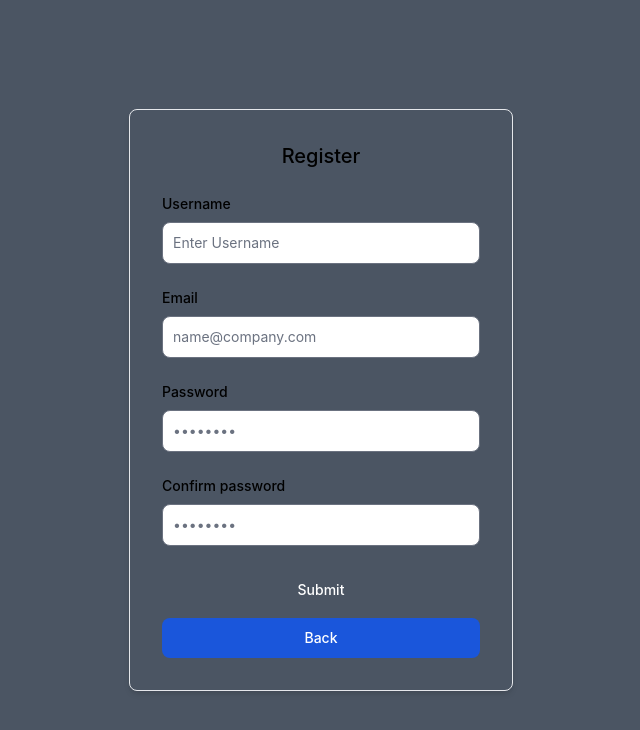
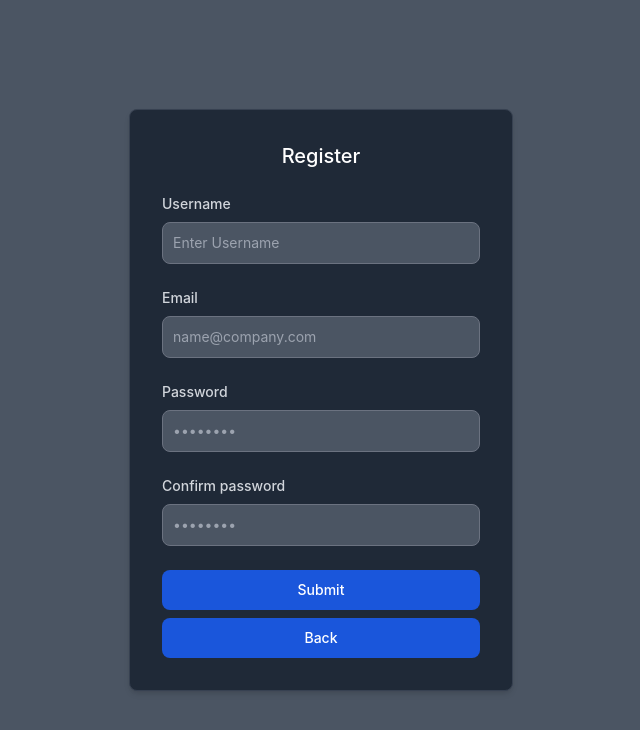
Before and after one commit to HEEPOKE/nestjs-next-ts, a Next.js app in the folder frontend/: page /auth/register in a window 1280 px wide. Shown: the top 730 px of the page, without its empty margins (319-959 px from the left). Built offline with nearby package versions, Linux system fonts and the light colour scheme.

Commit message:
update form auth

```diff
--- a/frontend/app/auth/login/page.tsx
+++ b/frontend/app/auth/login/page.tsx
@@ -13,26 +13,26 @@ export default function Loginpage() {
 
   return (
     <div className="relative grid h-screen place-items-center">
-      <div className="align-center w-full max-w-sm bg-white rounded-lg border border-gray-200 shadow-md sm:p-6 md:p-8 dark:bg-gray-800 dark:border-gray-700">
+      <div className="align-center w-full max-w-sm rounded-lg border shadow-md sm:p-6 md:p-8 bg-gray-800 border-gray-700">
         <form className="space-y-6">
-          <h5 className="text-xl font-medium dark:text-white text-center">
+          <h5 className="text-xl font-medium text-center text-white">
             Sign in
           </h5>
           <div>
-            <label className="block mb-2 text-sm font-medium dark:text-gray-300">
+            <label className="block mb-2 text-sm font-medium text-gray-300">
               Your email
             </label>
             <input
               type="email"
               name="email"
               id="email"
-              className="bg-gray-50 border border-gray-300 text-sm rounded-lg focus:ring-blue-500 focus:border-blue-500 block w-full p-2.5 dark:bg-gray-600 dark:border-gray-500 dark:placeholder-gray-400 dark:text-white"
+              className="border text-sm rounded-lg block w-full p-2.5 bg-gray-600 border-gray-500 placeholder-gray-400 text-white"
               placeholder="@example.com"
               required
             />
           </div>
           <div>
-            <label className="block mb-2 text-sm font-medium dark:text-gray-300">
+            <label className="block mb-2 text-sm font-medium text-gray-300">
               Your password
             </label>
             <input
@@ -41,7 +41,7 @@ export default function Loginpage() {
               id="password"
               placeholder="••••••••"
               minLength={8}
-              className="bg-gray-50 border border-gray-300 text-sm rounded-lg focus:ring-blue-500 focus:border-blue-500 block w-full p-2.5 dark:bg-gray-600 dark:border-gray-500 dark:placeholder-gray-400 dark:text-white"
+              className="border text-sm rounded-lg block w-full p-2.5 bg-gray-600 border-gray-500 placeholder-gray-400 text-white"
               required
             />
           </div>
@@ -52,17 +52,17 @@ export default function Loginpage() {
                   id="remember"
                   type="checkbox"
                   value=""
-                  className="w-4 h-4 bg-gray-50 rounded border border-gray-300 focus:ring-3 focus:ring-blue-300 dark:bg-gray-700 dark:border-gray-600 dark:focus:ring-blue-600 dark:ring-offset-gray-800"
+                  className="w-4 h-4 rounded border bg-gray-700 border-gray-600 focus:ring-blue-600 ring-offset-gray-800"
                   required
                 />
               </div>
-              <label className="ml-2 text-sm font-medium dark:text-gray-300">
+              <label className="ml-2 text-sm font-medium text-gray-300">
                 Remember me
               </label>
             </div>
             <Link
               href="/auth/forgotpassword"
-              className="ml-auto text-sm text-blue-700 hover:underline dark:text-blue-500"
+              className="ml-auto text-sm hover:underline text-blue-500"
             >
               Forgot Password?
             </Link>
@@ -81,11 +81,11 @@ export default function Loginpage() {
         >
           Back
         </button>
-        <div className="text-sm font-medium dark:text-gray-300 mt-1">
+        <div className="text-sm font-medium text-gray-300 mt-1">
           Not registered?{" "}
           <Link
             href="/auth/register"
-            className="text-blue-700 hover:underline dark:text-blue-500"
+            className="text-blue-500 hover:underline"
           >
             Create account
           </Link>
--- a/frontend/app/auth/register/page.tsx
+++ b/frontend/app/auth/register/page.tsx
@@ -1,7 +1,6 @@
 "use client";
 
 import React from "react";
-import Link from "next/link";
 import { useRouter } from "next/navigation";
 
 export default function Registerpage() {
@@ -13,39 +12,39 @@ export default function Registerpage() {
 
   return (
     <div className="relative grid h-screen place-items-center">
-      <div className="align-center w-full max-w-sm rounded-lg border shadow-md sm:p-6 md:p-8 dark:bg-gray-800 dark:border-gray-700">
+      <div className="align-center w-full max-w-sm rounded-lg border shadow-md sm:p-6 md:p-8 bg-gray-800 border-gray-700">
         <form className="space-y-6">
-          <h5 className="text-xl font-medium dark:text-white text-center">
+          <h5 className="text-xl font-medium text-white text-center">
             Register
           </h5>
           <div>
-            <label className="block mb-2 text-sm font-medium dark:text-gray-300">
+            <label className="block mb-2 text-sm font-medium text-gray-300">
               Username
             </label>
             <input
               type="text"
               name="username"
               id="usename"
-              className="border text-sm rounded-lg block w-full p-2.5 dark:bg-gray-600 dark:border-gray-500 dark:placeholder-gray-400 dark:text-white"
+              className="border text-sm rounded-lg block w-full p-2.5 bg-gray-600 border-gray-500 placeholder-gray-400 text-white"
               placeholder="Enter Username"
               required
             />
           </div>
           <div>
-            <label className="block mb-2 text-sm font-medium dark:text-gray-300">
+            <label className="block mb-2 text-sm font-medium text-gray-300">
               Email
             </label>
             <input
               type="email"
               name="email"
               id="email"
-              className="border text-sm rounded-lg block w-full p-2.5 dark:bg-gray-600 dark:border-gray-500 dark:placeholder-gray-400 dark:text-white"
+              className="border text-sm rounded-lg block w-full p-2.5 bg-gray-600 border-gray-500 placeholder-gray-400 text-white"
               placeholder="name@company.com"
               required
             />
           </div>
           <div>
-            <label className="block mb-2 text-sm font-medium dark:text-gray-300">
+            <label className="block mb-2 text-sm font-medium text-gray-300">
               Password
             </label>
             <input
@@ -54,12 +53,12 @@ export default function Registerpage() {
               id="password"
               placeholder="••••••••"
               minLength={8}
-              className="border text-sm rounded-lg block w-full p-2.5 dark:bg-gray-600 dark:border-gray-500 dark:placeholder-gray-400 dark:text-white"
+              className="border text-sm rounded-lg block w-full p-2.5 bg-gray-600 border-gray-500 placeholder-gray-400 text-white"
               required
             />
           </div>
           <div>
-            <label className="block mb-2 text-sm font-medium dark:text-gray-300">
+            <label className="block mb-2 text-sm font-medium text-gray-300">
               Confirm password
             </label>
             <input
@@ -68,13 +67,13 @@ export default function Registerpage() {
               id="password"
               placeholder="••••••••"
               minLength={8}
-              className="border text-sm rounded-lg block w-full p-2.5 dark:bg-gray-600 dark:border-gray-500 dark:placeholder-gray-400 dark:text-white"
+              className="border text-sm rounded-lg block w-full p-2.5 bg-gray-600 border-gray-500 placeholder-gray-400 text-white"
               required
             />
           </div>
           <button
             type="submit"
-            className="w-full text-white hover:bg-blue-800 focus:ring-4 focus:outline-none font-medium rounded-lg text-sm px-5 py-2.5 text-center dark:bg-blue-600 dark:hover:bg-blue-700"
+            className="w-full text-white hover:bg-blue-800 focus:ring-4 focus:outline-none font-medium rounded-lg text-sm px-5 py-2.5 text-center bg-blue-700"
           >
             Submit
           </button>
```
